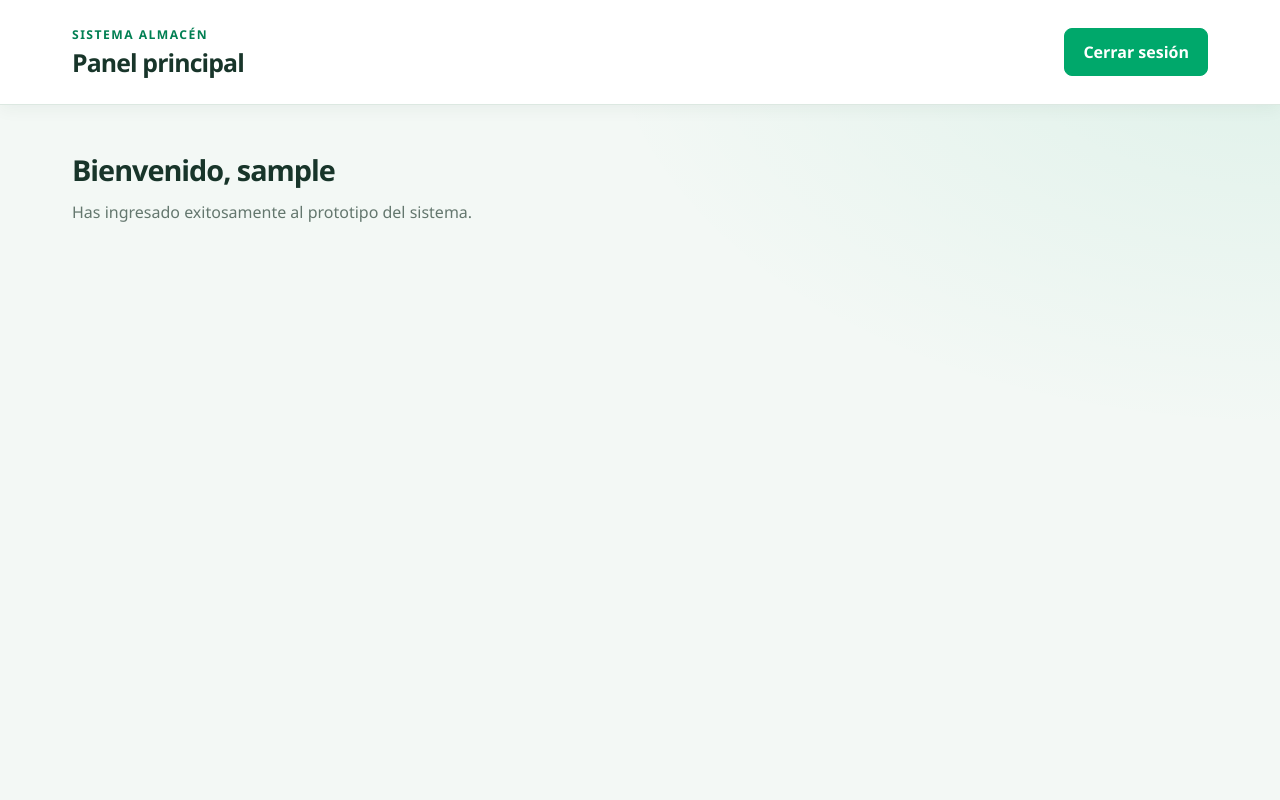
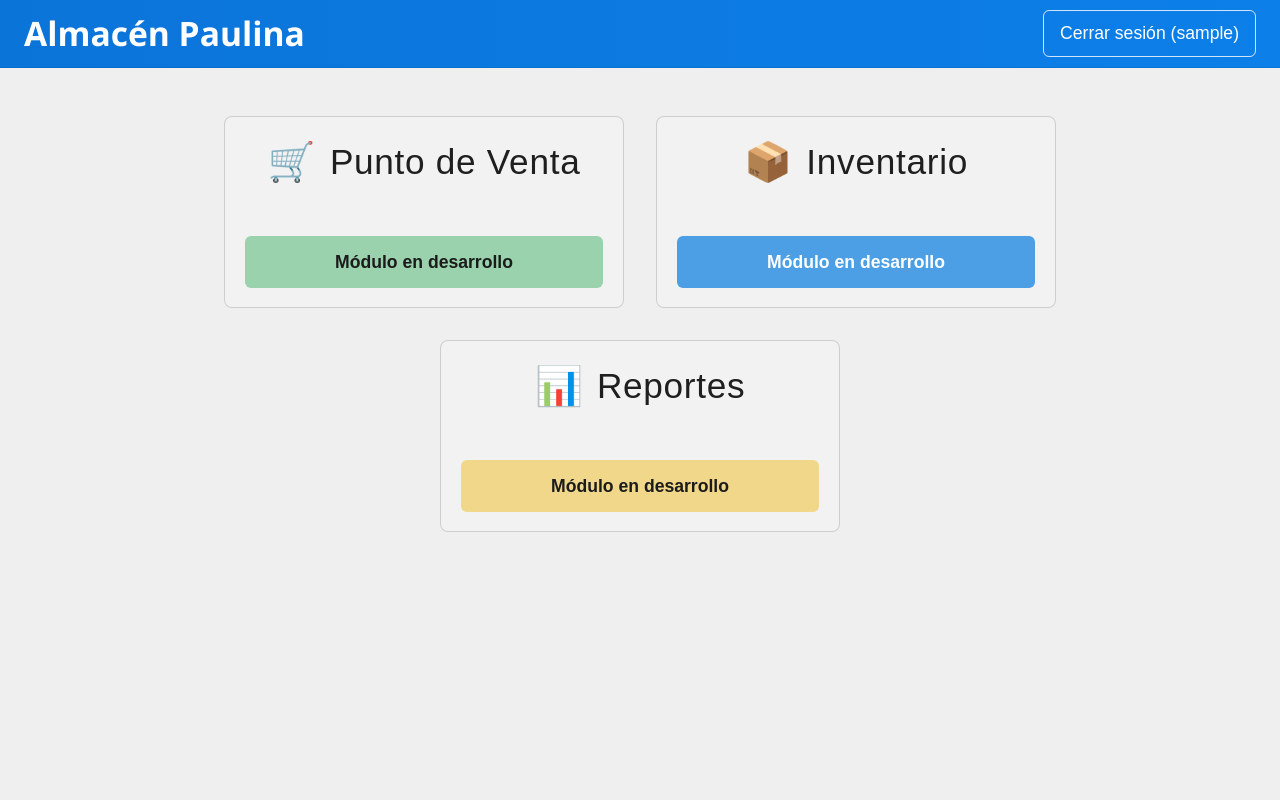
Before and after one commit to r4kizz/EV3_IS, a Django app: page / in a window 1280 px wide. Run offline with Django 5.2, Linux system fonts and the light colour scheme; the visitor is signed in with stand-in values (Sample User, id 1).

Commit message:
se implemento bootstrap

```diff
--- a/Almacen/settings.py
+++ b/Almacen/settings.py
@@ -103,7 +103,7 @@ AUTH_PASSWORD_VALIDATORS = [
 # Internationalization
 # https://docs.djangoproject.com/en/6.1/topics/i18n/
 
-LANGUAGE_CODE = 'en-us'
+LANGUAGE_CODE = 'es-cl'
 
 TIME_ZONE = 'UTC'
 
--- a/static/css/style.css
+++ b/static/css/style.css
@@ -1,223 +1,203 @@
-:root {
-    color-scheme: light;
-    --green: #00a86b;
-    --green-dark: #007f52;
-    --green-soft: #e8f7f0;
-    --background: #f3f8f5;
-    --surface: #ffffff;
-    --text: #18352a;
-    --muted: #64776e;
-    --border: #dce8e1;
-    --danger: #b4233b;
-    --shadow: 0 18px 48px rgba(20, 66, 46, 0.1);
+html, body {
+    height: 100%;
 }
 
-* {
+body {
+    margin: 0;
+    background: #f3f3f3;
+    font-family: Arial, sans-serif;
+}
+
+.login-page {
+    min-height: 100vh;
+    display: flex;
+    align-items: center;
+    justify-content: center;
+    padding: 1rem;
     box-sizing: border-box;
 }
 
-body {
-    min-width: 320px;
-    min-height: 100vh;
-    margin: 0;
-    color: var(--text);
-    background:
-        radial-gradient(ellipse at top right, rgba(0, 168, 107, 0.09), transparent 38%),
-        var(--background);
-    font-family: "Segoe UI", Arial, sans-serif;
-    -webkit-font-smoothing: antialiased;
+.login-card {
+    width: 25rem;
+    max-width: 100%;
+    padding: 2rem 2rem 1.5rem;
+    border: 1px solid rgba(0, 0, 0, 0.1);
+    border-radius: 0.5rem;
+    background: #f9f9f9;
 }
 
-.page-shell {
-    display: grid;
-    min-height: 100vh;
-    place-items: center;
-    padding: 32px 20px;
+.login-card h3 {
+    font-size: 2.2rem;
+    font-weight: 700;
+    font-family: "Segoe UI", Tahoma, Geneva, Verdana, sans-serif;
+    margin-bottom: 1.5rem;
+    color: #2b2b2b;
 }
 
-.login-card {
-    width: min(100%, 440px);
-    padding: 40px;
-    border: 1px solid var(--border);
-    border-radius: 16px;
-    background: var(--surface);
-    box-shadow: var(--shadow);
+.login-card form {
+    display: flex;
+    flex-direction: column;
+    gap: 0.75rem;
 }
 
-.eyebrow {
-    margin: 0 0 8px;
-    color: var(--green-dark);
-    font-size: 0.76rem;
-    font-weight: 700;
-    letter-spacing: 0.12em;
-    text-transform: uppercase;
+.login-card form p {
+    margin: 0;
 }
 
-h1,
-h2 {
-    margin: 0 0 12px;
-    color: var(--text);
-    font-size: clamp(1.7rem, 4vw, 2.15rem);
-    font-weight: 650;
-    letter-spacing: -0.035em;
-    line-height: 1.2;
-    overflow-wrap: anywhere;
+.login-card label {
+    display: block;
+    font-size: 1.1rem;
+    margin-bottom: 0.35rem;
+    color: #2f2f2f;
 }
 
-.login-form {
-    margin-top: 28px;
+.login-card input {
+    width: 100%;
+    padding: 0.6rem 0.75rem;
+    border: 1px solid #b7b7b7;
+    border-radius: 0.25rem;
+    font-size: 1rem;
+    box-sizing: border-box;
+    background: #fff;
 }
 
-.login-form p {
-    margin: 0 0 18px;
-    text-align: left;
+.login-card .btn-primary {
+    background: #0d6efd;
+    border-color: #0d6efd;
+    border-radius: 0.25rem;
+    font-size: 1.1rem;
+    padding: 0.7rem 1rem;
 }
 
-.login-form label {
-    display: block;
-    margin-bottom: 7px;
-    color: var(--text);
-    font-size: 0.9rem;
-    font-weight: 600;
+.home-page {
+    min-height: 100vh;
+    background: #efefef;
 }
 
-.login-form input {
-    width: 100%;
-    min-height: 46px;
-    padding: 11px 13px;
-    border: 1px solid #cbd9d0;
-    border-radius: 8px;
-    outline: none;
-    background: #fff;
-    color: var(--text);
-    font: inherit;
-    transition: border-color 150ms ease, box-shadow 150ms ease;
+.topbar {
+    background: linear-gradient(90deg, #0b74d9 0%, #0c7fe8 100%);
+    min-height: 68px;
+    display: flex;
+    align-items: center;
+    justify-content: space-between;
+    padding: 0 1.5rem;
+    box-sizing: border-box;
+    border-bottom: 1px solid rgba(0, 0, 0, 0.08);
 }
 
-.login-form input:focus {
-    border-color: var(--green);
-    box-shadow: 0 0 0 3px rgba(0, 168, 107, 0.14);
+.brand {
+    color: #ffffff;
+    font-size: 2.1rem;
+    font-weight: 700;
+    font-family: "Segoe UI", Tahoma, Geneva, Verdana, sans-serif;
 }
 
-.error-message {
-    margin: 18px 0 0;
-    padding: 12px 14px;
-    border: 1px solid #f3c4cc;
-    border-radius: 8px;
-    background: #fff4f5;
-    color: var(--danger);
-    font-size: 0.9rem;
+.logout-form {
+    margin: 0;
 }
 
-.welcome-message {
-    margin: 0;
-    color: var(--muted);
-    font-size: 1rem;
-    line-height: 1.6;
+.logout-btn {
+    background: transparent;
+    border: 1px solid rgba(255, 255, 255, 0.8);
+    color: #ffffff;
+    border-radius: 0.38rem;
+    padding: 0.6rem 1rem;
+    font-size: 1.1rem;
+    cursor: pointer;
 }
 
-.dashboard-header {
-    width: 100%;
-    border-bottom: 1px solid var(--border);
-    background: var(--surface);
-    box-shadow: 0 4px 16px rgba(20, 66, 46, 0.05);
+.dashboard {
+    display: flex;
+    justify-content: center;
+    gap: 2rem;
+    padding: 3rem 1.5rem 0;
+    flex-wrap: wrap;
 }
 
-.header-content {
+.module-card {
+    background: rgba(255, 255, 255, 0.22);
+    border: 1px solid rgba(0, 0, 0, 0.15);
+    border-radius: 0.5rem;
+    width: 25rem;
+    max-width: calc(100% - 1rem);
+    min-height: 12rem;
+    padding: 1.5rem 1.25rem 1.2rem;
     display: flex;
-    width: min(100%, 1200px);
-    min-height: 104px;
-    align-items: center;
+    flex-direction: column;
     justify-content: space-between;
-    gap: 24px;
-    margin: 0 auto;
-    padding: 20px 32px;
+    box-sizing: border-box;
 }
 
-.header-title h1 {
-    margin: 0;
-    font-size: 1.55rem;
+.module-header {
+    display: flex;
+    align-items: center;
+    justify-content: center;
+    gap: 0.9rem;
+    font-size: 2rem;
+    color: #1f1f1f;
+    margin-bottom: 1.2rem;
 }
 
-.dashboard-header .eyebrow {
-    margin-bottom: 5px;
+.module-header h3 {
+    margin: 0;
+    font-size: 2.2rem;
+    font-weight: 400;
+    letter-spacing: 0.02em;
 }
 
-.dashboard-header form {
-    flex: 0 0 auto;
+.module-icon {
+    display: inline-flex;
+    align-items: center;
+    justify-content: center;
+    font-size: 2.4rem;
+    line-height: 1;
 }
 
-.dashboard-content {
-    width: min(100%, 1200px);
-    margin: 0 auto;
-    padding: 48px 32px;
+.module-status {
+    width: 100%;
+    border: none;
+    border-radius: 0.38rem;
+    font-size: 1.1rem;
+    padding: 0.8rem 1rem;
+    color: #1b1b1b;
+    font-weight: 600;
+    cursor: default;
 }
 
-.dashboard-content h2 {
+.status-green {
+    background: #9ad2ad;
+}
+
+.status-blue {
+    background: #4c9fe5;
+    color: #ffffff;
+}
+
+.status-yellow {
+    background: #f0d78a;
+}
+
+@media (max-width: 768px) {
+    .topbar {
+        padding: 0.8rem 1rem;
+        flex-direction: column;
+        gap: 0.7rem;
+        align-items: flex-start;
+    }
+
+    .brand {
         font-size: 1.8rem;
     }
 
-button {
+    .logout-btn {
         width: 100%;
-    min-height: 46px;
-    margin-top: 8px;
-    padding: 12px 18px;
-    border: 1px solid var(--green);
-    border-radius: 8px;
-    background: var(--green);
-    color: #fff;
-    font: inherit;
-    font-weight: 650;
-    cursor: pointer;
-    transition: background-color 150ms ease, border-color 150ms ease, box-shadow 150ms ease;
     }
 
-.logout-button {
-    width: auto;
-    min-width: 132px;
-    margin: 0;
+    .module-header {
+        font-size: 1.7rem;
     }
 
-button:hover {
-    border-color: var(--green-dark);
-    background: var(--green-dark);
-}
-
-button:focus-visible {
-    outline: 3px solid rgba(0, 168, 107, 0.28);
-    outline-offset: 2px;
-}
-
-@media (max-width: 480px) {
-    .login-card {
-        padding: 28px 22px;
-    }
-
-    .header-content {
-        min-height: 88px;
-        gap: 12px;
-        padding: 16px 20px;
-    }
-
-    .header-title h1 {
-        font-size: 1.25rem;
-    }
-
-    .dashboard-content {
-        padding: 32px 20px;
-    }
-
-    .logout-button {
-        min-width: 0;
-        padding: 10px 12px;
-        font-size: 0.85rem;
+    .module-header h3 {
+        font-size: 1.9rem;
     }
 }
-
-@media (prefers-reduced-motion: reduce) {
-    *,
-    *::before,
-    *::after {
-        transition-duration: 0.01ms !important;
-    }
-}
--- a/templates/inicio.html
+++ b/templates/inicio.html
@@ -3,26 +3,43 @@
 <html lang="es">
 <head>
     <meta charset="UTF-8">
-    <meta name="viewport" content="width=device-width, initial-scale=1.0">
     <title>Inicio - Sistema Paulina</title>
-    <link rel="stylesheet" href="{% static 'css/style.css' %}?v=2">
+    <link href="https://cdn.jsdelivr.net/npm/bootstrap@5.3.2/dist/css/bootstrap.min.css" rel="stylesheet">
+    <link rel="stylesheet" href="{% static 'css/style.css' %}">
 </head>
-<body>
-    <header class="dashboard-header">
-        <div class="header-content">
-            <div class="header-title">
-                <p class="eyebrow">Sistema Almacén</p>
-                <h1>Panel principal</h1>
+<body class="home-page">
+    <nav class="topbar">
+        <div class="brand">Almacén Paulina</div>
+        <form action="{% url 'logout' %}" method="post" class="logout-form">
+            {% csrf_token %}
+            <button class="logout-btn" type="submit">Cerrar sesión ({{ user.username }})</button>
+        </form>
+    </nav>
+
+    <main class="dashboard">
+        <div class="module-card">
+            <div class="module-header">
+                <span class="module-icon">🛒</span>
+                <h3>Punto de Venta</h3>
             </div>
-            <form action="{% url 'logout' %}" method="post">
-                {% csrf_token %}
-                <button class="logout-button" type="submit">Cerrar sesión</button>
-            </form>
+            <button class="module-status status-green" disabled>Módulo en desarrollo</button>
         </div>
-    </header>
-    <main class="dashboard-content">
-        <h2>Bienvenido, {{ user.username }}</h2>
-        <p class="welcome-message">Has ingresado exitosamente al prototipo del sistema.</p>
+
+        <div class="module-card">
+            <div class="module-header">
+                <span class="module-icon">📦</span>
+                <h3>Inventario</h3>
+            </div>
+            <button class="module-status status-blue" disabled>Módulo en desarrollo</button>
+        </div>
+
+        <div class="module-card">
+            <div class="module-header">
+                <span class="module-icon">📊</span>
+                <h3>Reportes</h3>
+            </div>
+            <button class="module-status status-yellow" disabled>Módulo en desarrollo</button>
+        </div>
     </main>
 </body>
 </html>
```
Also changed, not shown: templates/registration/login.html (+11 -19 lines). Lines whose indentation alone changed are shown as unchanged.
